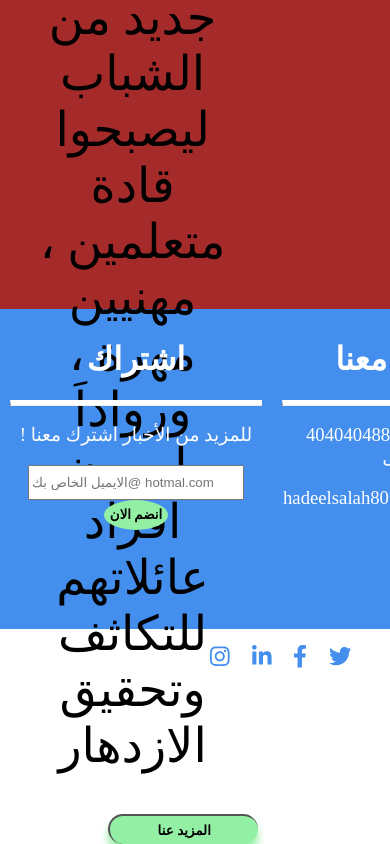
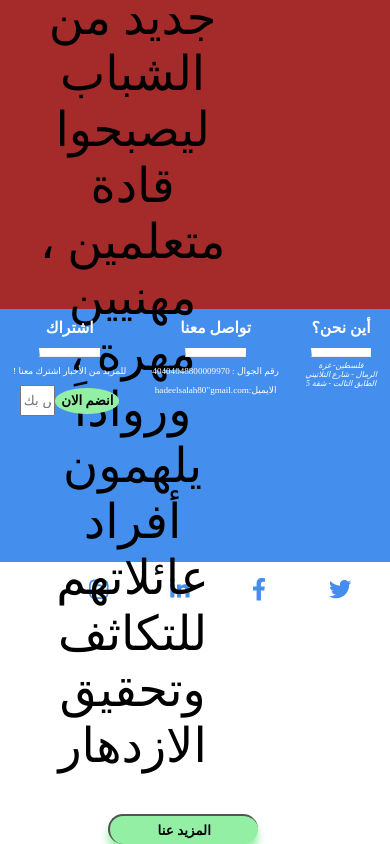
Before and after one commit to yaqootturman/nurse-of-the-world, a React (Create React App) app in the folder client/: page / in a window 390 px wide. Shown: the part 713-1557 px from the top of the page. Built offline with nearby package versions, Linux system fonts and the light colour scheme; a web font is replaced by a local one.

Commit message:
add media query for one screen hieght

```diff
--- a/client/src/Components/FixedComponents/Footer/footer.css
+++ b/client/src/Components/FixedComponents/Footer/footer.css
@@ -9,14 +9,9 @@
   background-color:#448FEE;
   font-family: 'Aref Ruqaa', serif;
   color: white;
+  height: 60vh;
 }
 
-  .Subscribe,
-  .contact-us,
-  .position {
-    padding: 10px;
-    height: 300px;
-  }
 .Subscribe {
   grid-area: left;
   text-align: center;
@@ -40,8 +35,8 @@
 
 
 .Subscribe input{
-    width: 208px;
-    height: 29px;
+  width: 15vw;
+  height: 5vh;
 }
 
 .contact-us {
@@ -57,8 +52,8 @@
 
 }
  hr{
-    border-top: 5px solid white;
-    width: 250px;
+  border-top: 1vh solid white;
+  width: 15vw;
 
 }
 .position .address , .Subscribe h3, .Subscribe h4, .contact-us h3, .contact-us h4{
@@ -82,11 +77,10 @@ button:hover{
 }
 .soical-media ul li{
   display: inline;
-    margin-left: 7%;
+  margin-left: 10%;
 }
 .soical-media ul li a{
   color: #448FEE;
-    margin-left: 1%;
 }
 
 .social-network a.icofacebook:hover ,
@@ -97,3 +91,34 @@ button:hover{
 }
 
 ::selection { color: #93EFA3; }
+/* media query */
+@media only screen and (max-width: 1000px) and (min-width: 700px) {
+
+
+}
+@media (max-width: 699px) and (min-width: 300px) {
+
+}
+
+@media only screen and (min-width: 320px) and (max-width:589px) {
+  .Subscribe input{
+    width: 7vw;
+    height: 3vh;
+  }
+  .Subscribe,
+  .contact-us,
+  .position {
+    font-size: 2vw;
+
+}
+.footer-container{
+  height: 30vh;
+}
+.soical-media ul {
+  text-align: center;
+  margin-left: -80%;
+
+}
+
+
+}
```
Lines whose indentation alone changed are shown as unchanged.
